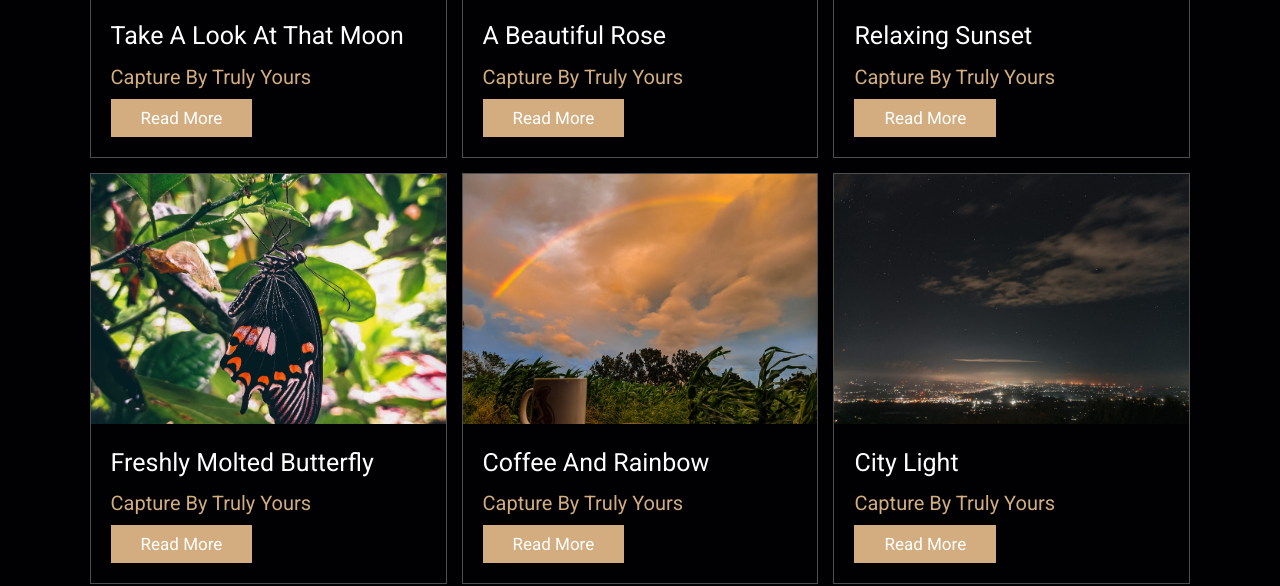
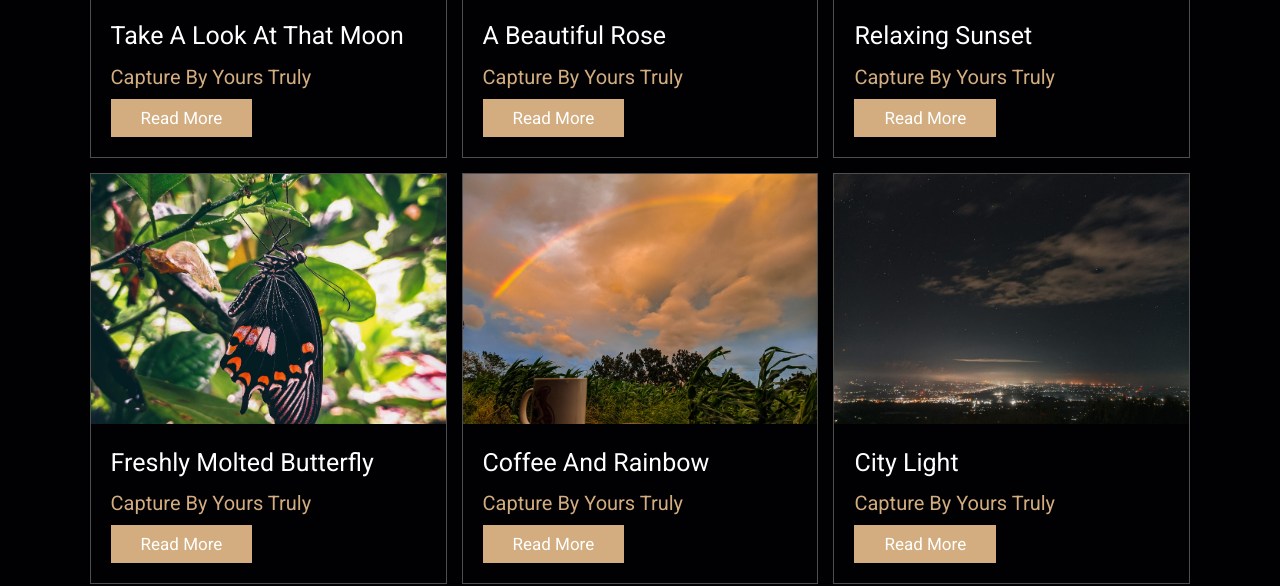
Before and after one commit to Junio-Llantos/My_Portfolio, a plain HTML site: page index.html in a window 1280 px wide. Shown: the part 1156-1742 px from the top of the page. Drawn offline with Linux system fonts and the light colour scheme.

Commit message:
Update index.html

```diff
--- a/index.html
+++ b/index.html
@@ -49,7 +49,7 @@
                 </div>
                 <div class="content">
                     <a href="#" class="title">Take a look at that Moon</a>
-                    <span>Capture by truly yours</span>
+                    <span>Capture by yours truly</span>
                     <a href="#" class="btn">read more</a>
                 </div>
             </div>
@@ -60,7 +60,7 @@
                 </div>
                 <div class="content">
                     <a href="#" class="title">A Beautiful Rose</a>
-                    <span>Capture by truly yours</span>
+                    <span>Capture by yours truly</span>
                     <a href="#" class="btn">read more</a>
                 </div>
             </div>
@@ -71,7 +71,7 @@
                 </div>
                 <div class="content">
                     <a href="#" class="title">Relaxing Sunset</a>
-                    <span>Capture by truly yours</span>
+                    <span>Capture by yours truly</span>
                     <a href="#" class="btn">read more</a>
                 </div>
             </div>
@@ -81,7 +81,7 @@
                 </div>
                 <div class="content">
                     <a href="#" class="title">Freshly Molted Butterfly</a>
-                    <span>Capture by truly yours</span>
+                    <span>Capture by yours truly</span>
                     <a href="#" class="btn">read more</a>
                 </div>
             </div>
@@ -92,7 +92,7 @@
                 </div>
                 <div class="content">
                     <a href="#" class="title">Coffee and Rainbow</a>
-                    <span>Capture by truly yours</span>
+                    <span>Capture by yours truly</span>
                     <a href="#" class="btn">read more</a>
                 </div>
             </div>
@@ -102,7 +102,7 @@
                 </div>
                 <div class="content">
                     <a href="#" class="title">City Light</a>
-                    <span>Capture by truly yours</span>
+                    <span>Capture by yours truly</span>
                     <a href="#" class="btn">read more</a>
                 </div>
             </div>
```
